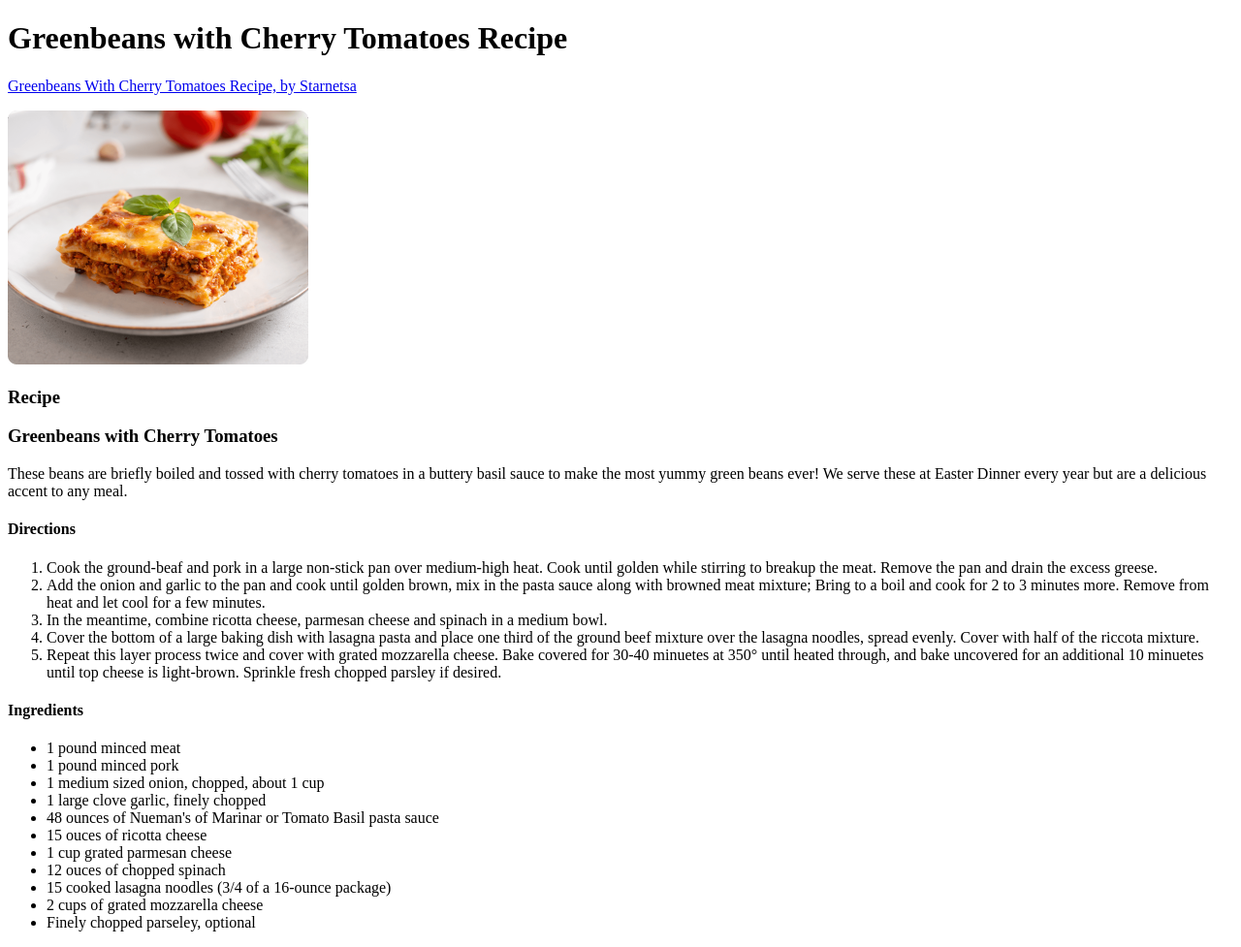
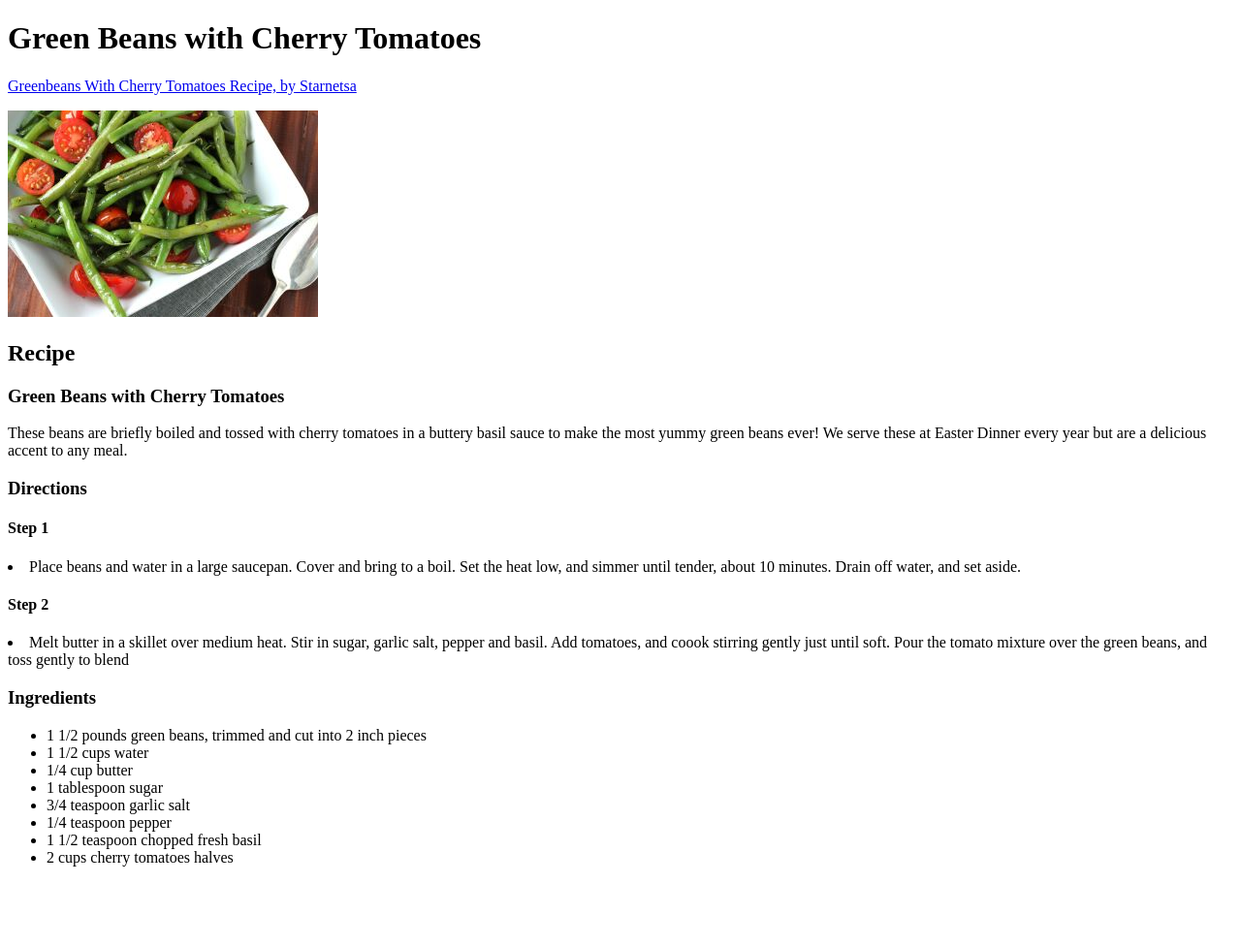
Before and after one commit to Henrycaraballo/odin-recipes, a plain HTML site: page recipes/green-beans-with-cherry-tomatoes.html in a window 1280 px wide. Shown: the whole page at 97% size. After the commit the page ends 910 px from the top, so only its background shows below. Drawn offline with Linux system fonts and the light colour scheme.

Commit message:
Deleted images and updated the recipes html files with correct content origin references.

```diff
--- a/recipes/green-beans-with-cherry-tomatoes.html
+++ b/recipes/green-beans-with-cherry-tomatoes.html
@@ -3,36 +3,31 @@
 <html>
     <head lang="en">
         <meta charset="UTF-8">
-        <title>Odin Recipes</title>
+        <title>Green Beans with Cherry Tomatoes</title>
     </head>
+
     <body>
-        <h1>Greenbeans with Cherry Tomatoes Recipe</h1>
+        <h1>Green Beans with Cherry Tomatoes</h1>
         <a href="https://www.allrecipes.com/recipe/60616/green-beans-with-cherry-tomatoes/" target="_blank" rel="noopener noreferrer">Greenbeans With Cherry Tomatoes Recipe, by Starnetsa</a>
-        <p><img src="./img/lasagna.png"></p>
-        <h3>Recipe</h3>
-        <h3>Greenbeans with Cherry Tomatoes</h3>
+        <p><img src="./img/green-beans-with-cherry-tomatoes.jpg"></p>
+        <h2>Recipe</h2>
+        <h3>Green Beans with Cherry Tomatoes</h3>
         <p>These beans are briefly boiled and tossed with cherry tomatoes in a buttery basil sauce to make the most yummy green beans ever! We serve these at Easter Dinner every year but are a delicious accent to any meal.</p>
-        <h4>Directions</h4>
-        <ol>
-            <li>Cook the ground-beaf and pork in a large non-stick pan over medium-high heat.  Cook until golden while stirring to breakup the meat.  Remove the pan and drain the excess greese.</li>
-            <li>Add the onion and garlic to the pan and cook until golden brown, mix in the pasta sauce along with browned meat mixture; Bring to a boil and cook for 2 to 3 minutes more. Remove from heat and let cool for a few minutes.</li>
-            <li>In the meantime, combine ricotta cheese, parmesan cheese and spinach in a medium bowl.</li>
-            <li>Cover the bottom of a large baking dish with lasagna pasta and place one third of the ground beef mixture over the lasagna noodles, spread evenly.  Cover with half of the riccota mixture.</li>
-            <li>Repeat this layer process twice and cover with grated mozzarella cheese.  Bake covered for 30-40 minuetes at 350° until heated through, and bake uncovered for an additional 10 minuetes until top cheese is light-brown. Sprinkle fresh chopped parsley if desired.</li>
-        </ol>
-        <h4>Ingredients</h4>
+        <h3>Directions</h3>
+            <h4>Step 1</h4>
+              <li>Place beans and water in a large saucepan. Cover and bring to a boil.  Set the heat low, and simmer until tender, about 10 minutes.  Drain off water, and set aside.</li>
+            <h4>Step 2</h4>
+              <li>Melt butter in a skillet over medium heat. Stir in sugar, garlic salt, pepper and basil.  Add tomatoes, and coook stirring gently just until soft.  Pour the tomato mixture over the green beans, and toss gently to blend</li>
+        <h3>Ingredients</h3>
         <ul>
-            <li>1 pound minced meat</li>
-            <li>1 pound minced pork</li>
-            <li>1 medium sized onion, chopped, about 1 cup</li>
-            <li>1 large clove garlic, finely chopped</li>
-            <li>48 ounces of Nueman's of Marinar or Tomato Basil pasta sauce</li>
-            <li>15 ouces of ricotta cheese</li>
-            <li>1 cup grated parmesan cheese</li>
-            <li>12 ouces of chopped spinach</li>
-            <li>15 cooked lasagna noodles (3/4 of a 16-ounce package)</li>
-            <li>2 cups of grated mozzarella cheese</li>
-            <li>Finely chopped parseley, optional</li>
+            <li>1 1/2 pounds green beans, trimmed and cut into 2 inch pieces</li>
+            <li>1 1/2 cups water</li>
+            <li>1/4 cup butter</li>
+            <li>1 tablespoon sugar</li>
+            <li>3/4 teaspoon garlic salt</li>
+            <li>1/4 teaspoon pepper</li>
+            <li>1 1/2 teaspoon chopped fresh basil</li>
+            <li>2 cups cherry tomatoes halves</li>
         </ul>
 
     </body>
```
Also changed, not shown: index.html (+4 -2 lines), recipes/lasagna.html (+3 -3 lines), recipes/img/greenbeans-with-cherry-tomatoes.jpg (deleted), 2 other files.
